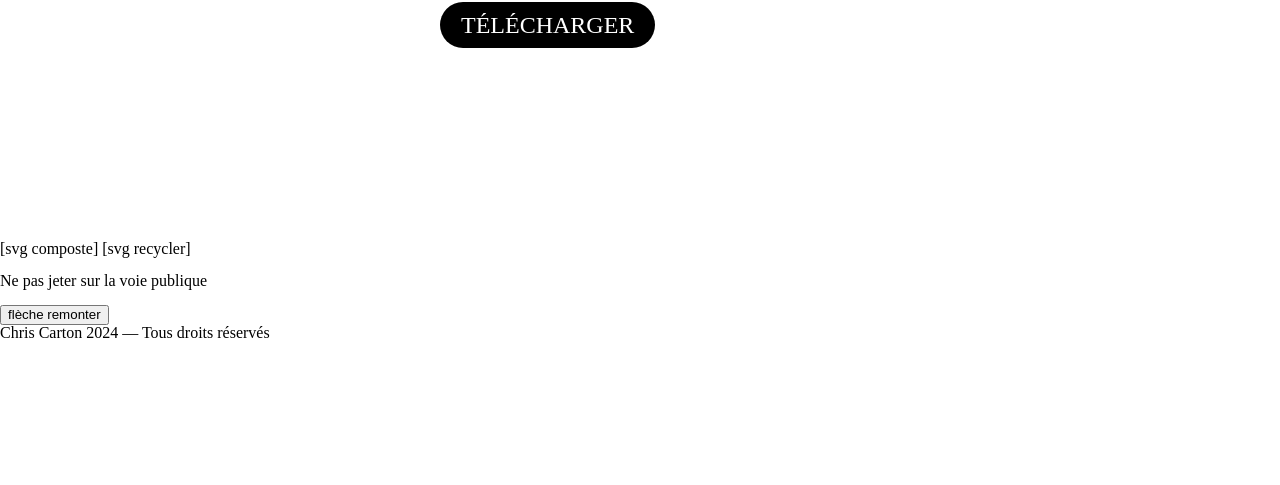
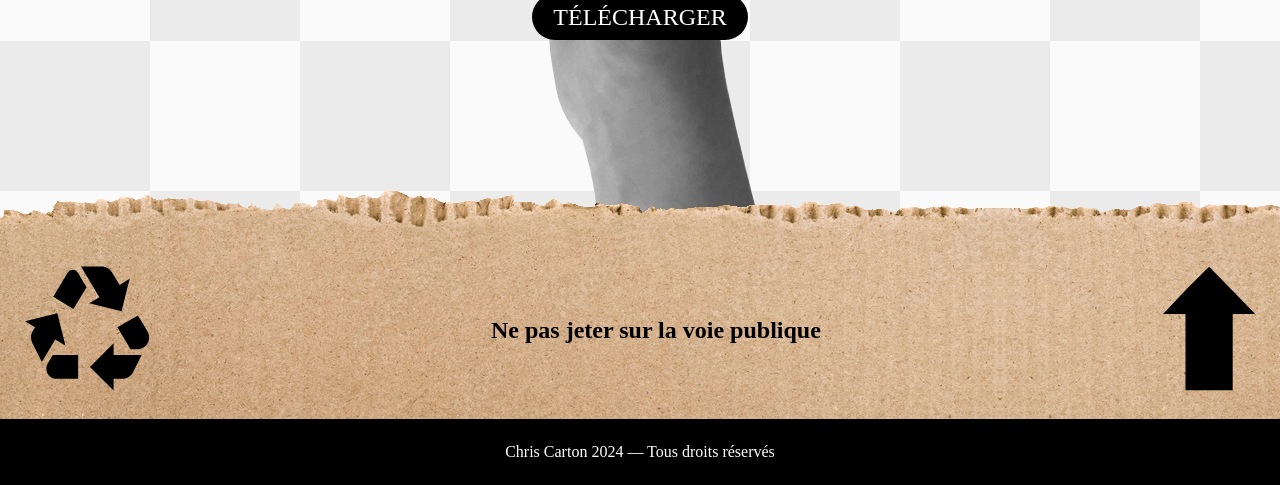
Before and after one commit to chriscarton/carton24, a PHP site: page / in a window 1280 px wide. Shown: the part 4236-4721 px from the top of the page. Before the commit the page ends 4574 px from the top, so only its background shows below. Run offline with PHP 8.4, Linux system fonts and the light colour scheme.

Commit message:
intégration page ok

```diff
--- /dev/null
+++ b/src/assets/css/carte.css
@@ -0,0 +1,31 @@
+#Carte{
+	background-image:url('/assets/img/motif-damier.jpg');
+	background-repeat:repeat;
+	position:relative;
+}
+
+#Carte .conteneur{
+	z-index: 1;
+	display:flex;
+	flex-direction: column;
+	flex-wrap:wrap;
+	align-items: center;
+	justify-content: center;
+}
+
+#Carte .titre{
+	font-size: clamp(36px,7.5vw,128px);
+	color:var(--golden);
+	text-wrap:balance;
+	max-width: 600px;
+	text-align: center;
+}
+
+#Carte .overlay{
+	position:absolute;
+	background-image: url('/assets/img/main-carte.png');
+	background-position: center bottom;
+	background-repeat:no-repeat;
+	inset:0;
+
+}
--- a/src/assets/css/contact.css
+++ b/src/assets/css/contact.css
@@ -16,7 +16,6 @@
 #Contact .conteneur{
 	position:relative;
 	z-index: 1;
-	/* border:5px dashed yellow; */
 	min-height: 100vh;
 	display:flex;
 	align-items: center;
--- /dev/null
+++ b/src/assets/css/footer.css
@@ -0,0 +1,48 @@
+#Footer:before{
+	content:'';
+	background-image:url('/assets/img/footer-dechirure.png');
+	height:50px;
+	width:100%;
+	/* transform:translateY(-50px); */
+	position:absolute;
+	top:-50px;
+}
+#Footer{
+	position:relative;
+	display:flex;
+	flex-direction: column;
+	flex-wrap:wrap;
+	background-image:url('/assets/img/footer-texture.png');
+	/* min-height: 300px; */
+
+}
+#Footer .ligne-1{
+	display:flex;
+	flex-direction: row;
+	flex-wrap:wrap;
+	align-items: center;
+	gap:var(--spacing);
+	padding:var(--spacing);
+}
+
+#Footer svg{
+	max-height:125px;
+	width:auto;
+}
+
+#Footer .notice{
+	font-size: 24px;
+	text-align: center;
+	font-weight: 700;
+	flex:1;
+	margin:0px;
+}
+
+#Footer .ligne-2.signature{
+	background-color:black;
+	color:white;
+	text-align: center;
+	padding:var(--spacing);
+	/* justify-self:flex-end; */
+
+}
--- a/src/assets/css/style.css
+++ b/src/assets/css/style.css
@@ -3,9 +3,12 @@
 @import './cafe.css';
 @import './interactive.css';
 @import './contact.css';
+@import './carte.css';
+@import './footer.css';
 
 :root{
 	--spacing:25px;
+	--golden:#AB9277;
 }
 
 body{
--- a/src/elements/footer.php
+++ b/src/elements/footer.php
@@ -1,13 +1,14 @@
 <footer id="Footer">
-	<div class="ligne">
-		<div>
-			[svg composte]
-			[svg recycler]
+	<div class="ligne ligne-1">
+		<div class="col">
+			<!-- <?php require('./assets/svg/compost.svg');?> -->
+			<?php require('./assets/svg/recycle.svg');?>
 		</div>
-		<p>Ne pas jeter sur la voie publique</p>
-		<button>flèche remonter</button>
+		<p class="notice">Ne pas jeter sur la voie publique</p>
+		<a href="#Intro"><?php require('./assets/svg/up.svg');?></a>
+
 	</div>
-	<div class="ligne signature">
-		Chris Carton 2024 — Tous droits réservés
+	<div class="ligne ligne-2 signature">
+		Chris Carton <?= date('Y'); ?> — Tous droits réservés
 	</div>
 </footer>
--- a/src/sections/accueil/carte.php
+++ b/src/sections/accueil/carte.php
@@ -1,7 +1,8 @@
 <section id="Carte">
 	<div class="conteneur">
-		<h1>Prenez ma carte</h1>
-		<img src="/assets/img/carte-chris-carton" alt="Carte Chris Carton">
+		<h1 class="titre">Prenez ma carte</h1>
+		<!-- <img src="/assets/img/main-carte.png" alt="Carte Chris Carton"> -->
 		<button class="btn">Télécharger</button>
 	</div>
+	<div class="overlay"></div>
 </section>
```
Also changed, not shown: src/assets/img/footer - Copie.png (added), src/assets/img/footer-dechirure.png (added), src/assets/img/footer-texture.png (added), src/assets/img/main-carte.png (added), src/assets/img/motif-damier.jpg (added), src/assets/svg/compost.svg (added), src/assets/svg/recycle.svg (added), src/assets/svg/up.svg (added).
